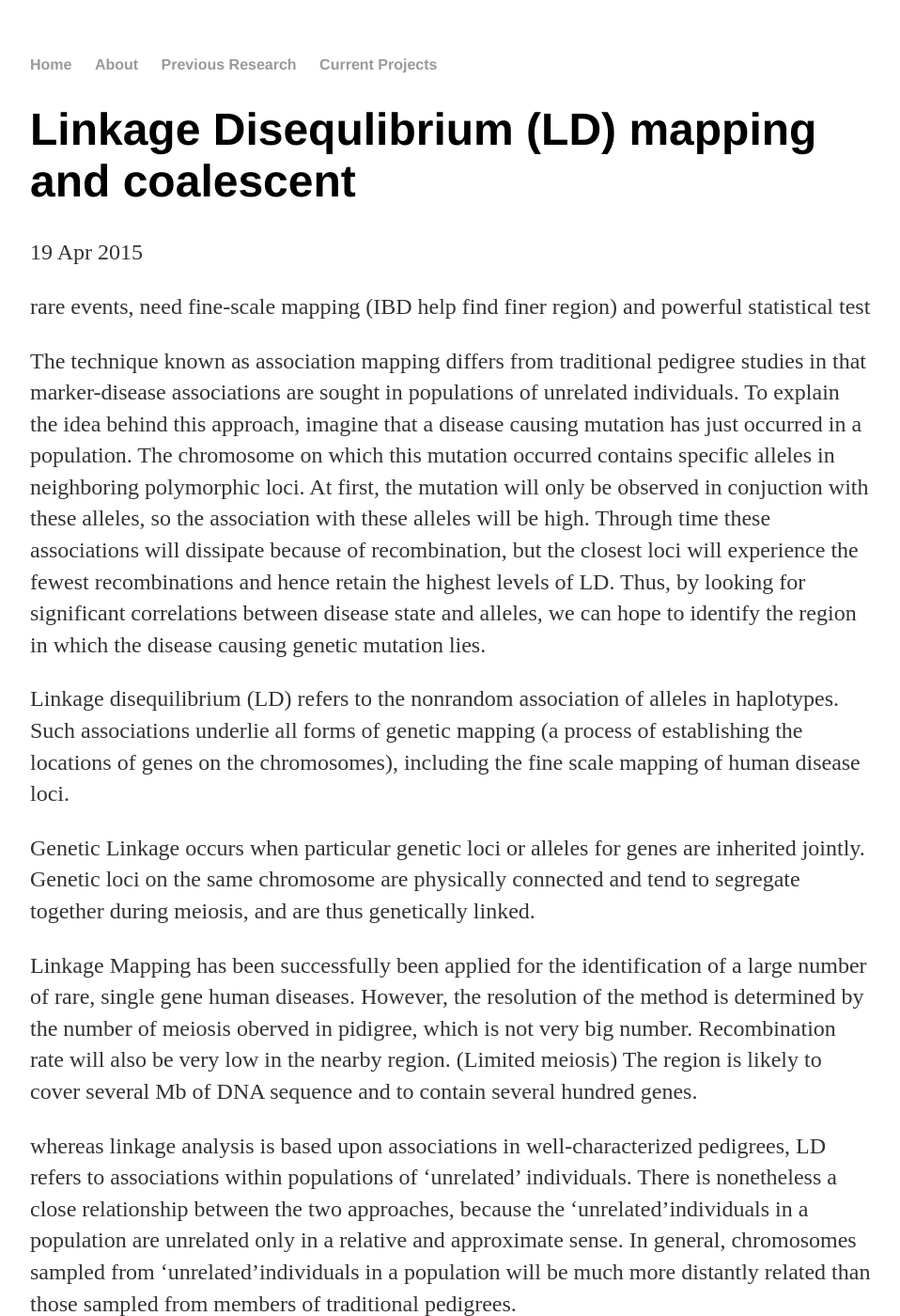
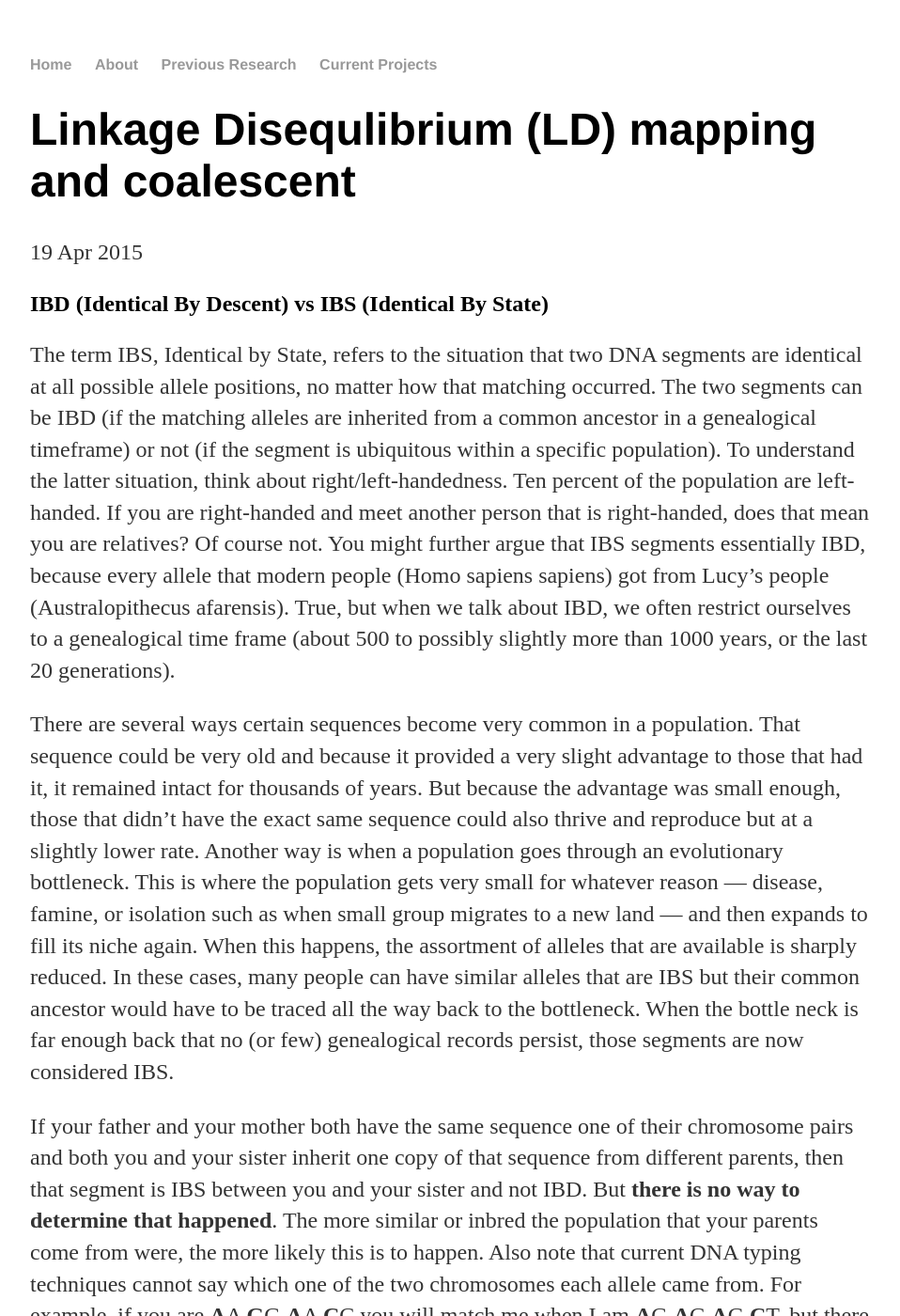
Before and after one commit to lybird300/lybird300.github.io, a Jekyll site: the page built from _posts/2015-04-19-LD-genealogy.md, in a window 1280 px wide and 1400 px high. Shown: the whole window at 94% size, without its empty margins (160-1118 px from the left). Built offline with Jekyll 4.4.1, drawn with Linux system fonts in a browser that asks for light colours; some of the changed text lies outside the part shown.

Commit message:
Update 2015-04-19-LD-genealogy.md

```diff
--- a/_posts/2015-04-19-LD-genealogy.md
+++ b/_posts/2015-04-19-LD-genealogy.md
@@ -3,6 +3,17 @@ layout: post
 title: "Linkage Disequlibrium (LD) mapping and coalescent"
 date: 2015-04-19
 ---
+<h2>IBD (Identical By Descent) vs IBS (Identical By State)</h2>
+The term IBS, Identical by State, refers to the situation that two DNA segments are identical at all possible allele positions, no matter how that matching occurred. The two segments can be IBD (if the matching alleles are inherited from a common ancestor in a genealogical timeframe) or not (if the segment is ubiquitous within a specific population). To understand the latter situation, think about right/left-handedness. Ten percent of the population are left-handed. If you are right-handed and meet another person that is right-handed, does that mean you are relatives? Of course not. You might further argue that IBS segments essentially IBD, because every allele that modern people (Homo sapiens sapiens) got from Lucy’s people (Australopithecus afarensis). True, but when we talk about IBD, we often restrict ourselves to a genealogical time frame (about 500 to possibly slightly more than 1000 years, or the last 20 generations).
+
+There are several ways certain sequences become very common in a population. That sequence could be very old and because it provided a very slight advantage to those that had it, it remained intact for thousands of years. But because the advantage was small enough, those that didn’t have the exact same sequence could also thrive and reproduce but at a slightly lower rate. Another way is when a population goes through an evolutionary bottleneck. This is where the population gets very small for whatever reason — disease, famine, or isolation such as when small group migrates to a new land — and then expands to fill its niche again. When this happens, the assortment of alleles that are available is sharply reduced. In these cases, many people can have similar alleles that are IBS but their common ancestor would have to be traced all the way back to the bottleneck. When the bottle neck is far enough back that no (or few) genealogical records persist, those segments are now considered IBS.
+
+If your father and your mother both have the same sequence one of their chromosome pairs and both you and your sister inherit one copy of that sequence from different parents, then that segment is IBS between you and your sister and not IBD. But <b>there is no way to determine that happened</b>. The more similar or inbred the population that your parents come from were, the more likely this is to happen. Also note that current DNA typing techniques cannot say which one of the two chromosomes each allele came from. For example, if you are <b>A</b>A <b>G</b>G <b>A</b>A <b>C</b>C you will match me when I am <b>A</b>G <b>A</b>G <b>A</b>G <b>C</b>T, but there is no guarantee that A G A C came from the same chromosome (e.g., it could be A--G on one chromosome and A--C on the other). To be more confident in our conclusion, a much longer match is often needed.
+
+
+
+
+
 rare events, need fine-scale mapping (IBD help find finer region) and powerful statistical test
 
 The technique known as association mapping differs from traditional pedigree studies in that marker-disease associations
```
